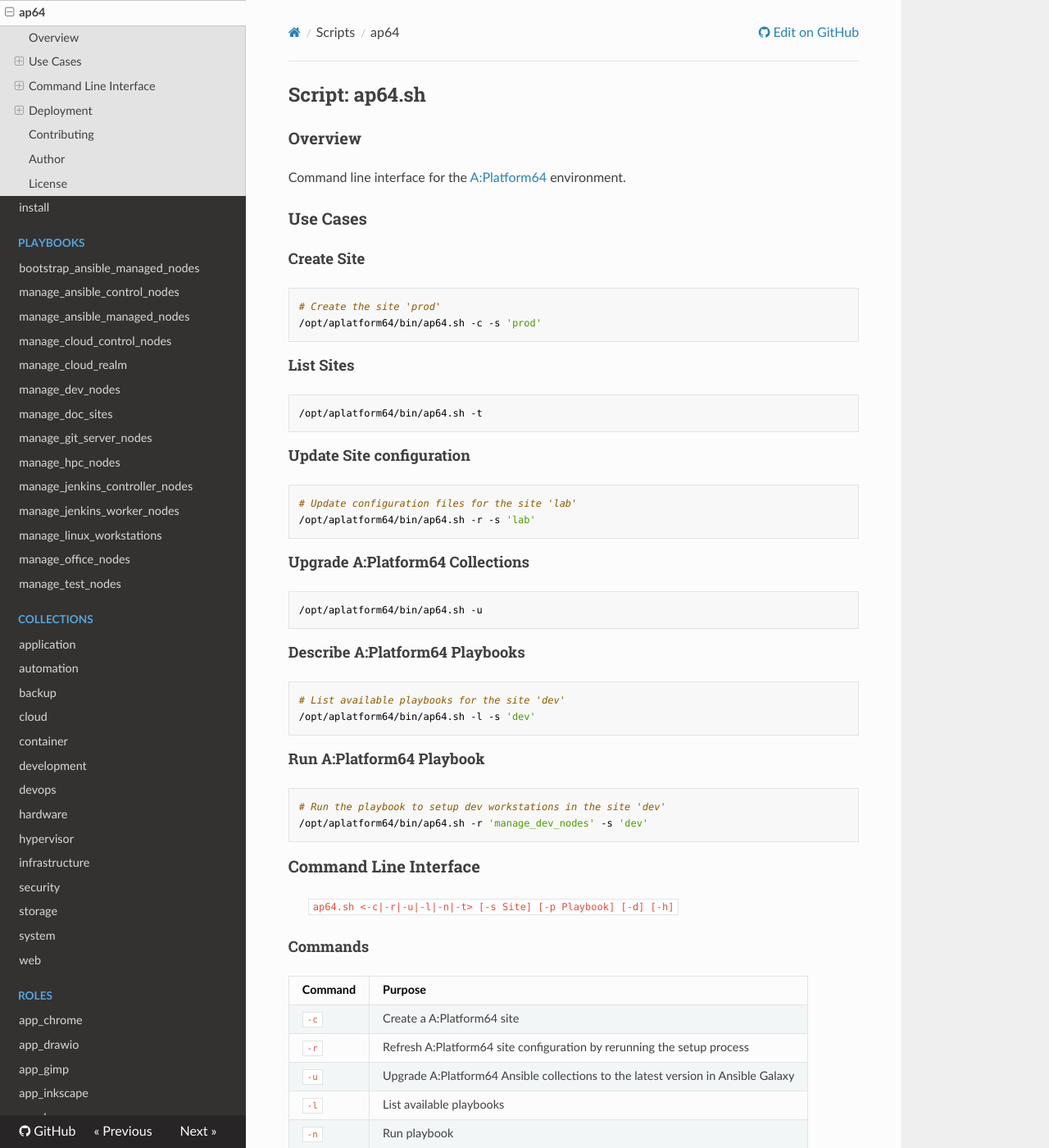
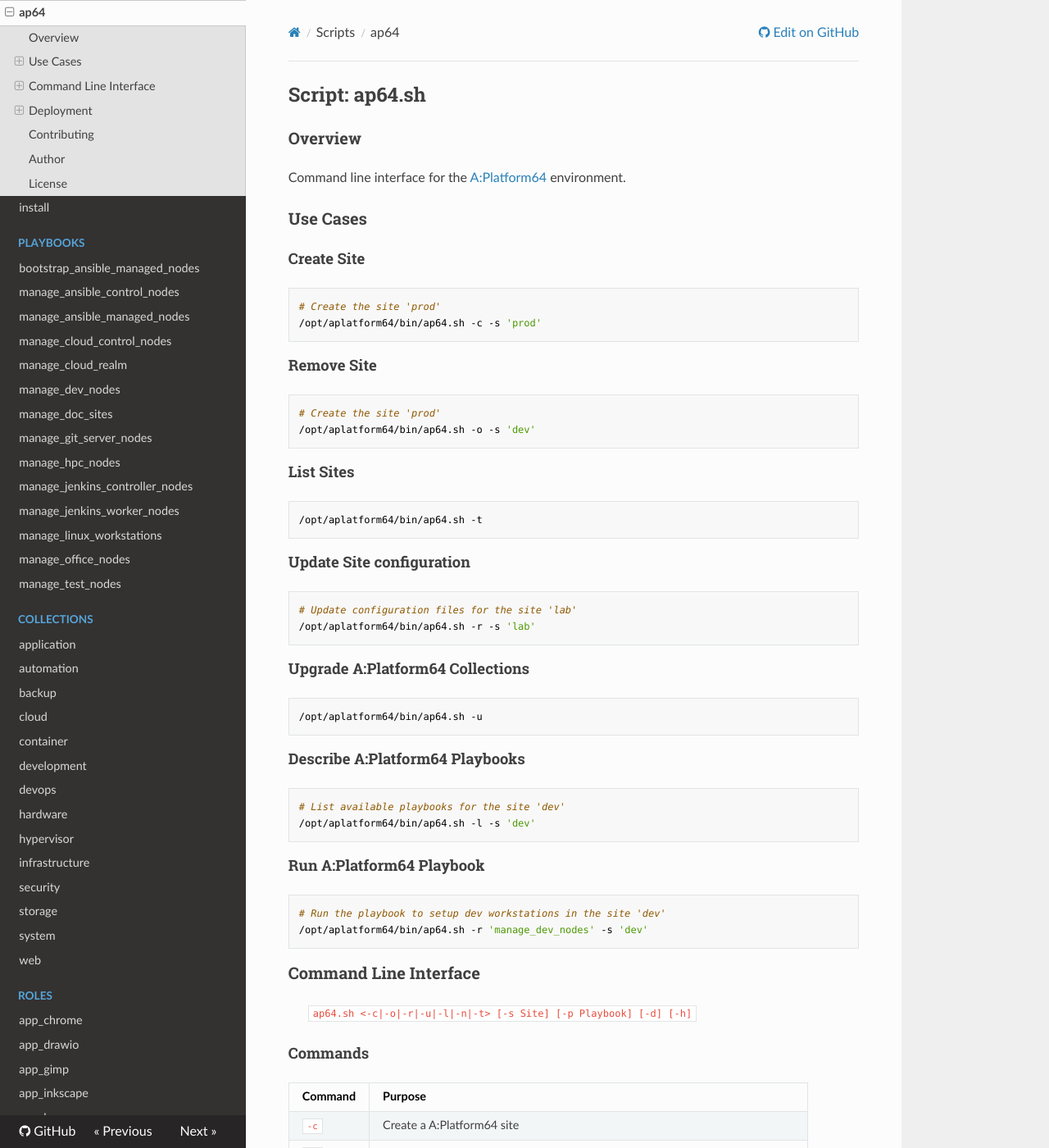
Before and after one commit to aplatform64/aplatform64, an MkDocs documentation site: the page built from docs/bin/ap64.md, in a window 1280 px wide and 1400 px high. Shown: the whole window at 82% size. Built offline with MkDocs 1.6.1, drawn with Linux system fonts in a browser that asks for light colours; some of the changed text lies outside the part shown.

Commit message:
doc: update

````diff
--- a/docs/bin/ap64.md
+++ b/docs/bin/ap64.md
@@ -23,6 +23,13 @@ Command line interface for the [A:Platform64](https://aplatform64.readthedocs.io
 ```shell
 # Create the site 'prod'
 /opt/aplatform64/bin/ap64.sh -c -s 'prod'
+```
+
+### Remove Site
+
+```shell
+# Create the site 'prod'
+/opt/aplatform64/bin/ap64.sh -o -s 'dev'
 ```
 
 ### List Sites
@@ -60,13 +67,14 @@ Command line interface for the [A:Platform64](https://aplatform64.readthedocs.io
 
 ## Command Line Interface
 
-> `ap64.sh <-c|-r|-u|-l|-n|-t> [-s Site] [-p Playbook] [-d] [-h]`
+> `ap64.sh <-c|-o|-r|-u|-l|-n|-t> [-s Site] [-p Playbook] [-d] [-h]`
 
 ### Commands
 
 | Command | Purpose                                                                          |
 | ------- | -------------------------------------------------------------------------------- |
 | `-c`    | Create a A:Platform64 site                                                       |
+| `-o`    | Remove a A:Platform64 site                                                       |
 | `-r`    | Refresh A:Platform64 site configuration by rerunning the setup process           |
 | `-u`    | Upgrade A:Platform64 Ansible collections to the latest version in Ansible Galaxy |
 | `-l`    | List available playbooks                                                         |
````
Also changed, not shown: docs/changelog/major-release-2.md (+1 -0 lines).
